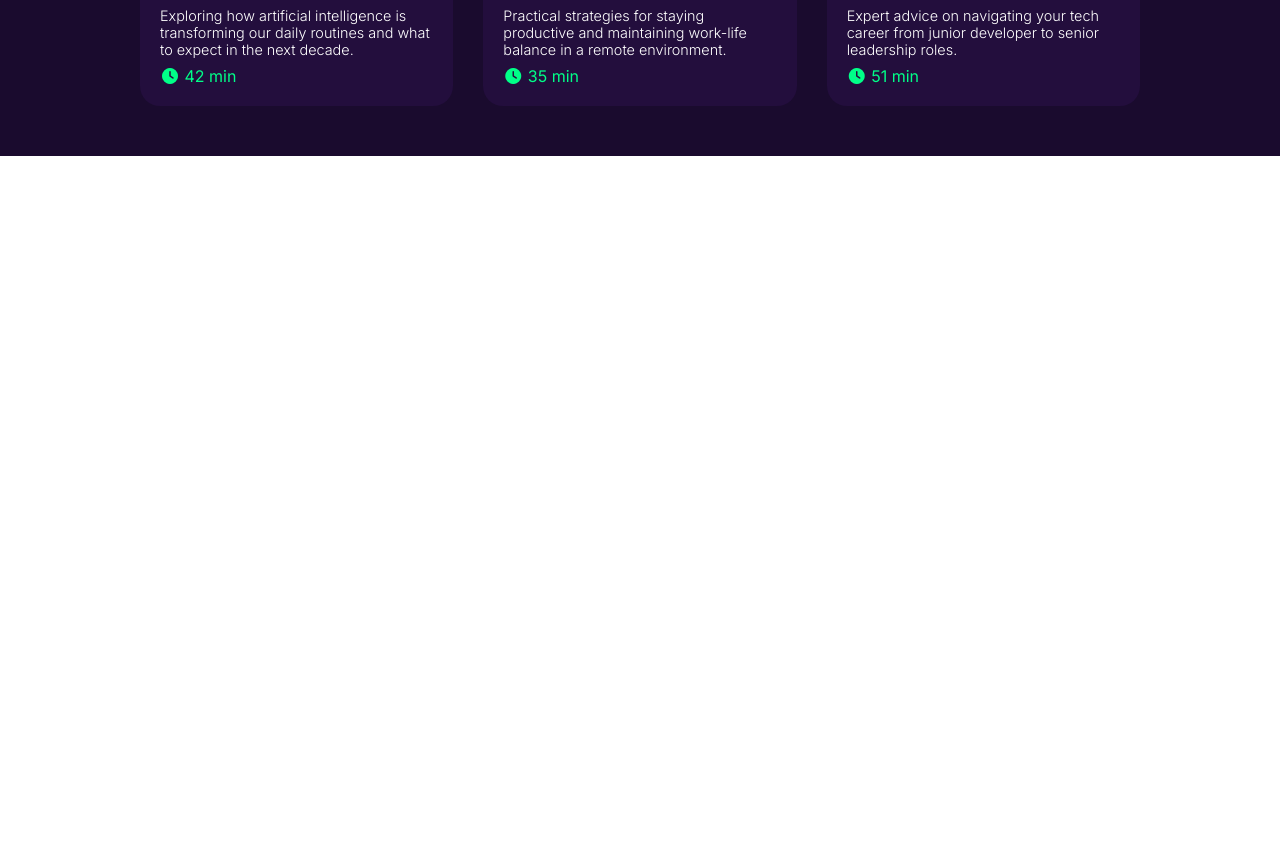
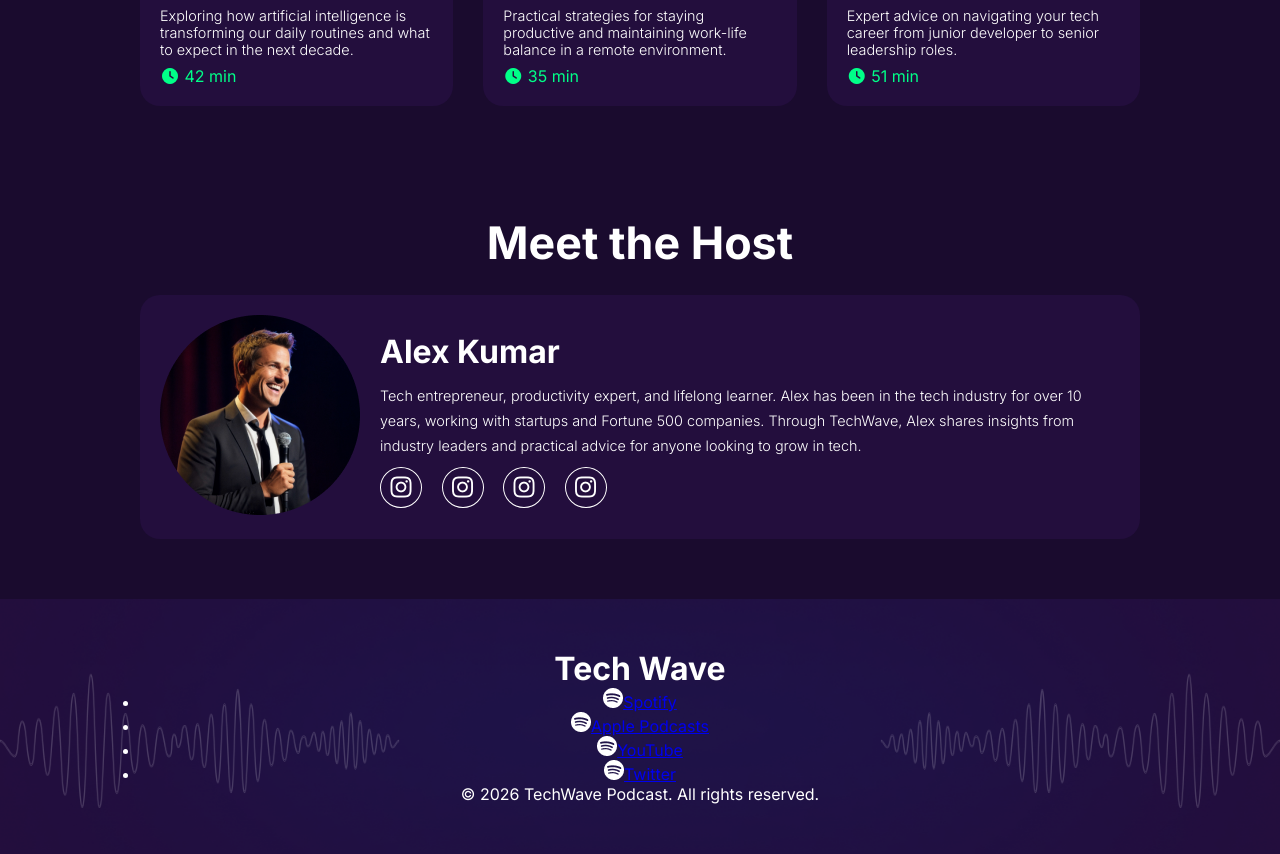
Before and after one commit to robinmohammad26/my-second-assignment, a plain HTML site: page index.htm in a window 1280 px wide. Shown: the part 2536-3390 px from the top of the page. Before the commit the page ends 2692 px from the top, so only its background shows below. Drawn offline with Linux system fonts and the light colour scheme.

Commit message:
Host And Footer Design on going

```diff
--- a/index.htm
+++ b/index.htm
@@ -7,7 +7,7 @@
     <link rel="stylesheet" href="https://cdnjs.cloudflare.com/ajax/libs/font-awesome/7.0.1/css/all.min.css" integrity="sha512-2SwdPD6INVrV/lHTZbO2nodKhrnDdJK9/kg2XD1r9uGqPo1cUbujc+IYdlYdEErWNu69gVcYgdxlmVmzTWnetw==" crossorigin="anonymous" referrerpolicy="no-referrer" />
     <link rel="stylesheet" href="./style/style.css">
 </head>
-<body class="inter-font-style">
+<body class="inter-font-style dark-color">
     <header id="header-area" class="dark-color">
         <div class="container">
             <nav class="display-flex">
@@ -151,5 +151,37 @@
             </div>
         </div>
      </section>
+     <section class="hostSection">
+        <div class="container">
+            <h1 class="hostTitle">Meet the Host</h1>
+        <div class="hostItems">
+            <div class="hostImg">
+                <img src="./assets/host.png" alt="">
+            </div>
+            <div class="hostCont">
+                <h3>Alex Kumar</h3>
+                <p>Tech entrepreneur, productivity expert, and lifelong learner. Alex has been in the tech industry for over 10 years, working with startups and Fortune 500 companies. Through TechWave, Alex shares insights from industry leaders and practical advice for anyone looking to grow in tech.</p>
+                <a href="#" class="hostSocial"><i class="fa-brands fa-instagram"></i></a>
+                <a href="#" class="hostSocial"><i class="fa-brands fa-instagram"></i></a>
+                <a href="#" class="hostSocial"><i class="fa-brands fa-instagram"></i></a>
+                <a href="#" class="hostSocial"><i class="fa-brands fa-instagram"></i></a>
+            </div>
+        </div>
+        </div>
+     </section>
+     <footer>
+        <div class="container">
+            <div class="footer-cont">
+                <h1 class="footer-title">Tech <span>Wave</span></h1>
+                <ul class="footer-link">
+                    <li><a href="#"><img src="./assets/spotify.png" alt="">Spotify</a></li>
+                    <li><a href="#"><img src="./assets/spotify.png" alt="">Apple Podcasts</a></li>
+                    <li><a href="#"><img src="./assets/spotify.png" alt="">YouTube</a></li>
+                    <li><a href="#"><img src="./assets/spotify.png" alt="">Twitter</a></li>
+                </ul>
+                <p class="copyRight">© 2026 TechWave Podcast. All rights reserved.</p>
+            </div>
+        </div>
+     </footer>
 </body>
 </html>
--- a/style/style.css
+++ b/style/style.css
@@ -221,3 +221,59 @@ nav{
     font-weight: 400;
     color: #00FF88;
 }
+
+/* ================== Host Section Style ===================== */
+.hostSection{
+    margin: 60px 0;
+}
+.hostTitle{
+    font-size: 2.8rem;
+    text-align: center;
+    margin-bottom: 25px;
+    font-weight: 700;
+    color: #fff;
+}
+.hostItems{
+    display: grid;
+    grid-template-columns: 200px 1fr;
+    align-items: center;
+    gap: 20px;
+    background-color: #230E3D;
+    border-radius: 20px;
+    padding: 20px;
+    color: #fff;
+}
+.hostCont h3{
+    font-size: 2rem;
+    font-weight: 700;
+    margin-bottom: 12px;
+}
+.hostCont p{
+    font-size: .9rem;
+    font-weight: 300;
+    margin-bottom: 15px;
+    line-height: 25px;
+}
+.hostCont a{
+    padding: 5px;
+    border: 1px solid #fff;
+    border-radius: 50%;
+    font-size: 1.5rem;
+    margin-right: 15px;
+}
+.hostCont a i{
+    font-size: 1.5rem;
+    color: #fff;
+}
+
+/* ================= Footer Section Style =================== */
+footer{
+    background-image: url("../assets/footer-bg.png");
+    background-position: center;
+    background-size: cover;
+    padding: 50px 0;
+}
+.footer-cont{
+    text-align: center;
+    color: #fff;
+}
```
